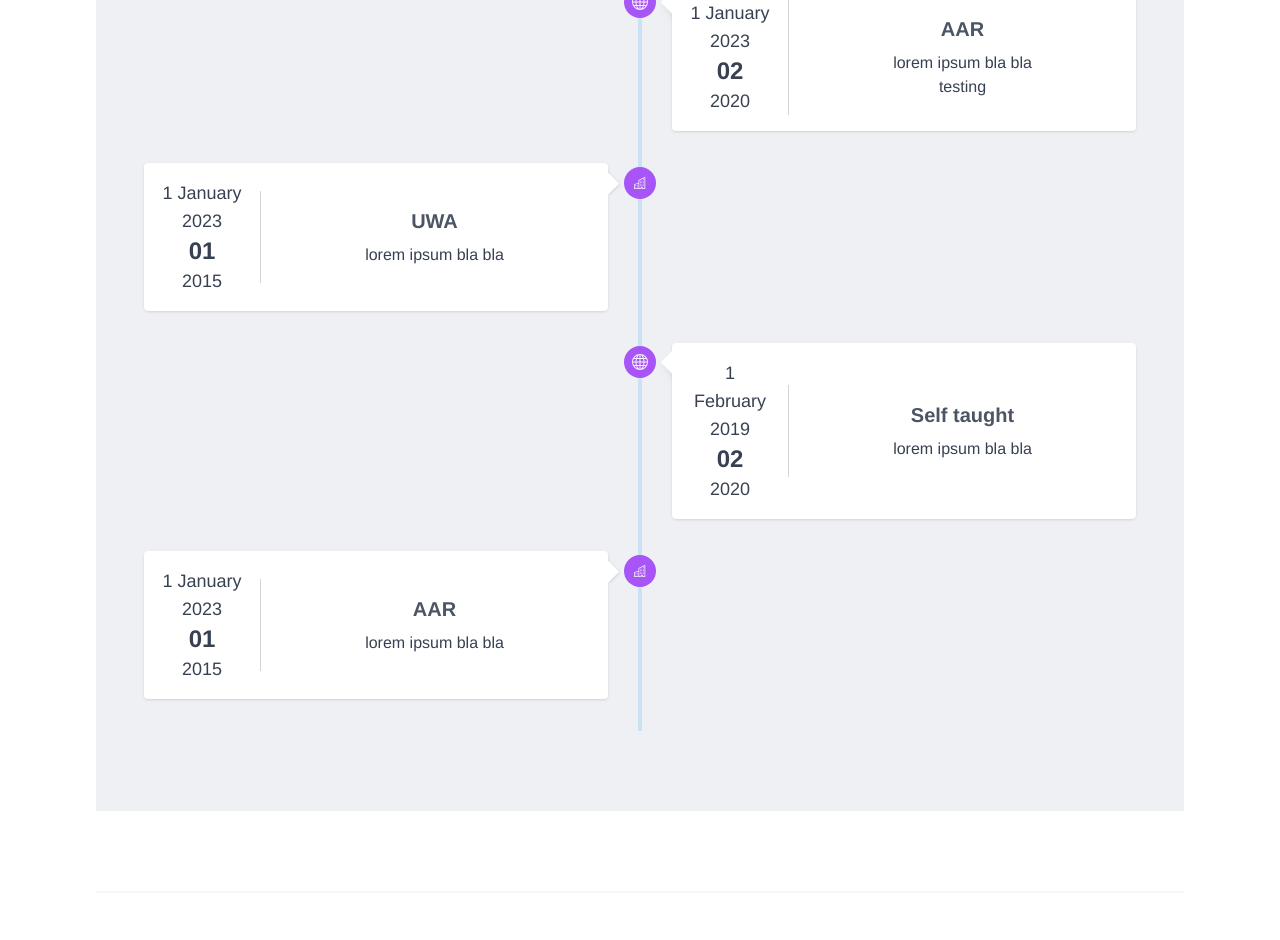
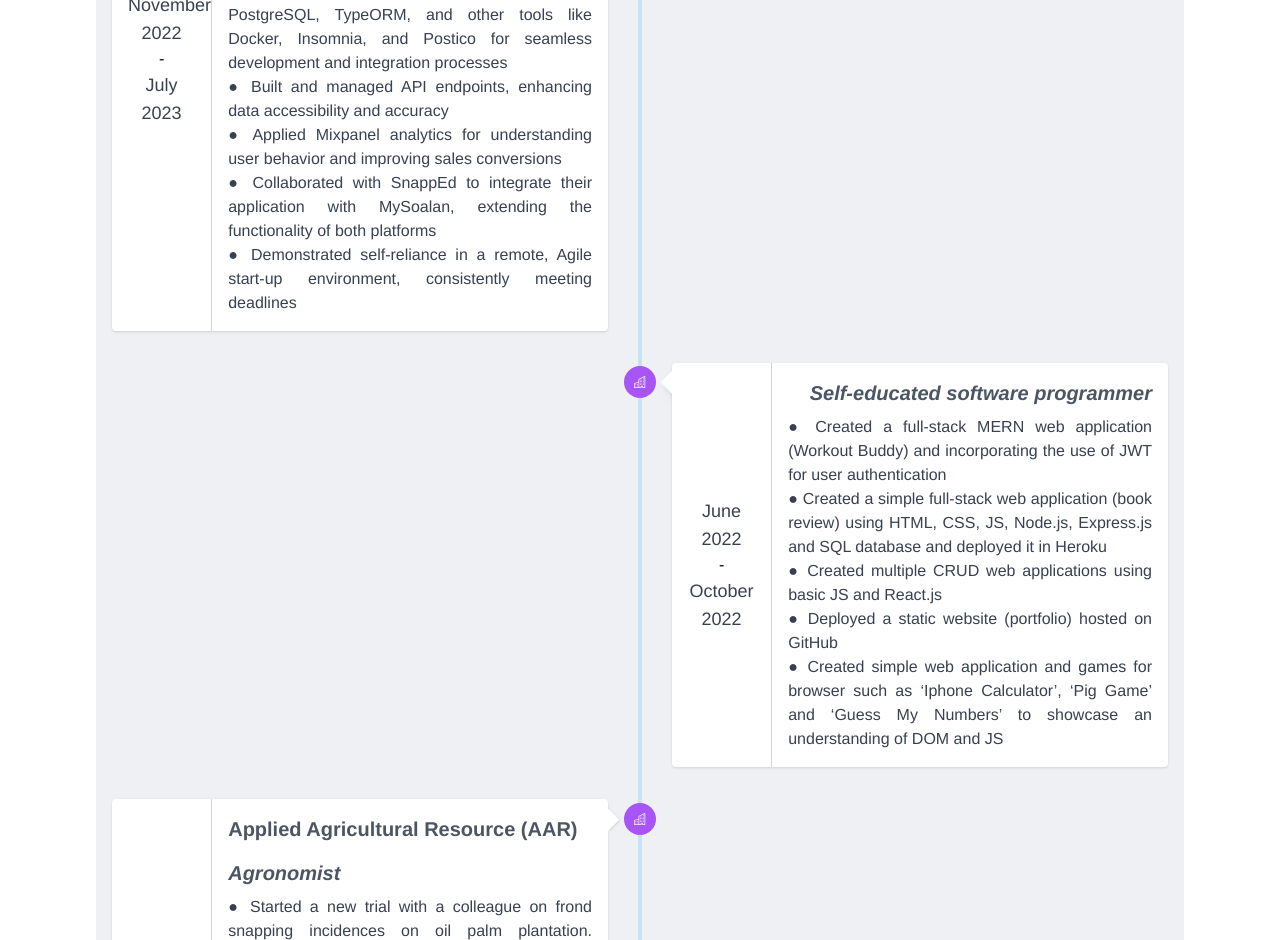
Before and after one commit to azrulwm/portfolio-vue, a Vue app: page /about in a window 1280 px wide. Shown: the part 1860-2800 px from the top of the page. Built offline with nearby package versions, Linux system fonts and the light colour scheme.

Commit message:
Adding my actual experiences in the about section

```diff
--- a/src/components/about/AboutExperienceLeft.vue
+++ b/src/components/about/AboutExperienceLeft.vue
@@ -20,30 +20,33 @@
           </div>
           <div class="relative z-20">
             <div class="flex flex-wrap items-center">
-              <div class="p-4 md:w-1/4">
+              <div class="flex md:flex-col p-4 w-full md:w-1/5 justify-center">
                 <span class="text-lg text-gray-700 dark:text-gray-400">{{
-                  experience.date
+                  experience.date[0]
                 }}</span>
-                <p
-                  class="text-2xl font-bold text-gray-700 dark:text-gray-400 text-bold"
-                >
-                  01
+                <p>&nbsp;-&nbsp;</p>
+                <p class="text-lg text-gray-700 dark:text-gray-400">
+                  {{ experience.date[1] }}
                 </p>
-                <span class="text-lg text-gray-700 dark:text-gray-400"
-                  >2015</span
-                >
               </div>
               <div
                 class="flex-1 p-4 pr-4 border-l border-gray-300 dark:border-gray-700"
               >
-                <p
-                  class="mb-2 text-xl font-bold text-gray-600 dark:text-gray-400"
-                >
-                  {{ experience.company }}
-                </p>
+                <div class="flex flex-wrap gap-2 justify-between items-center">
+                  <p
+                    class="mb-2 text-xl font-bold text-gray-600 dark:text-gray-400"
+                  >
+                    {{ experience.company }}
+                  </p>
+                  <p
+                    class="mb-2 text-xl font-bold italic text-gray-600 dark:text-gray-400"
+                  >
+                    {{ experience.position }}
+                  </p>
+                </div>
                 <div v-for="(detail, index) in experience.details" :key="index">
-                  <p class="text-gray-700 dark:text-gray-500">
-                    {{ detail.description }}
+                  <p class="text-gray-700 dark:text-gray-500 text-justify">
+                    ● {{ detail.description }}
                   </p>
                 </div>
               </div>
--- a/src/components/about/AboutExperienceRight.vue
+++ b/src/components/about/AboutExperienceRight.vue
@@ -18,31 +18,33 @@
           </div>
           <div class="relative z-20">
             <div class="flex flex-wrap items-center">
-              <div class="p-4 md:w-1/4">
+              <div class="flex md:flex-col p-4 w-full md:w-1/5 justify-center">
                 <span class="text-lg text-gray-700 dark:text-gray-400">{{
-                  experience.date
+                  experience.date[0]
                 }}</span>
-
-                <p
-                  class="text-2xl font-bold text-gray-700 dark:text-gray-400 text-bold"
-                >
-                  02
+                <p>&nbsp;-&nbsp;</p>
+                <p class="text-lg text-gray-700 dark:text-gray-400">
+                  {{ experience.date[1] }}
                 </p>
-                <span class="text-lg text-gray-700 dark:text-gray-400"
-                  >2020</span
-                >
               </div>
               <div
                 class="flex-1 p-4 pr-4 border-l border-gray-300 dark:border-gray-700"
               >
-                <p
-                  class="mb-2 text-xl font-bold text-gray-600 dark:text-gray-400"
-                >
-                  {{ experience.company }}
-                </p>
+                <div class="flex flex-wrap gap-2 justify-between items-center">
+                  <p
+                    class="mb-2 text-xl font-bold text-gray-600 dark:text-gray-400"
+                  >
+                    {{ experience.company }}
+                  </p>
+                  <p
+                    class="mb-2 text-xl font-bold italic text-gray-600 dark:text-gray-400"
+                  >
+                    {{ experience.position }}
+                  </p>
+                </div>
                 <div v-for="(detail, index) in experience.details" :key="index">
-                  <p class="text-gray-700 dark:text-gray-500">
-                    {{ detail.description }}
+                  <p class="text-gray-700 dark:text-gray-500 text-justify">
+                    ● {{ detail.description }}
                   </p>
                 </div>
               </div>
@@ -60,11 +62,15 @@
           width="16"
           height="16"
           fill="currentColor"
-          class="w-4 h-4 bi bi-globe"
+          class="w-3 h-3 bi bi-building"
           viewBox="0 0 16 16"
         >
           <path
-            d="M0 8a8 8 0 1 1 16 0A8 8 0 0 1 0 8zm7.5-6.923c-.67.204-1.335.82-1.887 1.855A7.97 7.97 0 0 0 5.145 4H7.5V1.077zM4.09 4a9.267 9.267 0 0 1 .64-1.539 6.7 6.7 0 0 1 .597-.933A7.025 7.025 0 0 0 2.255 4H4.09zm-.582 3.5c.03-.877.138-1.718.312-2.5H1.674a6.958 6.958 0 0 0-.656 2.5h2.49zM4.847 5a12.5 12.5 0 0 0-.338 2.5H7.5V5H4.847zM8.5 5v2.5h2.99a12.495 12.495 0 0 0-.337-2.5H8.5zM4.51 8.5a12.5 12.5 0 0 0 .337 2.5H7.5V8.5H4.51zm3.99 0V11h2.653c.187-.765.306-1.608.338-2.5H8.5zM5.145 12c.138.386.295.744.468 1.068.552 1.035 1.218 1.65 1.887 1.855V12H5.145zm.182 2.472a6.696 6.696 0 0 1-.597-.933A9.268 9.268 0 0 1 4.09 12H2.255a7.024 7.024 0 0 0 3.072 2.472zM3.82 11a13.652 13.652 0 0 1-.312-2.5h-2.49c.062.89.291 1.733.656 2.5H3.82zm6.853 3.472A7.024 7.024 0 0 0 13.745 12H11.91a9.27 9.27 0 0 1-.64 1.539 6.688 6.688 0 0 1-.597.933zM8.5 12v2.923c.67-.204 1.335-.82 1.887-1.855.173-.324.33-.682.468-1.068H8.5zm3.68-1h2.146c.365-.767.594-1.61.656-2.5h-2.49a13.65 13.65 0 0 1-.312 2.5zm2.802-3.5a6.959 6.959 0 0 0-.656-2.5H12.18c.174.782.282 1.623.312 2.5h2.49zM11.27 2.461c.247.464.462.98.64 1.539h1.835a7.024 7.024 0 0 0-3.072-2.472c.218.284.418.598.597.933zM10.855 4a7.966 7.966 0 0 0-.468-1.068C9.835 1.897 9.17 1.282 8.5 1.077V4h2.355z"
+            fill-rule="evenodd"
+            d="M14.763.075A.5.5 0 0 1 15 .5v15a.5.5 0 0 1-.5.5h-3a.5.5 0 0 1-.5-.5V14h-1v1.5a.5.5 0 0 1-.5.5h-9a.5.5 0 0 1-.5-.5V10a.5.5 0 0 1 .342-.474L6 7.64V4.5a.5.5 0 0 1 .276-.447l8-4a.5.5 0 0 1 .487.022zM6 8.694 1 10.36V15h5V8.694zM7 15h2v-1.5a.5.5 0 0 1 .5-.5h2a.5.5 0 0 1 .5.5V15h2V1.309l-7 3.5V15z"
+          ></path>
+          <path
+            d="M2 11h1v1H2v-1zm2 0h1v1H4v-1zm-2 2h1v1H2v-1zm2 0h1v1H4v-1zm4-4h1v1H8V9zm2 0h1v1h-1V9zm-2 2h1v1H8v-1zm2 0h1v1h-1v-1zm2-2h1v1h-1V9zm0 2h1v1h-1v-1zM8 7h1v1H8V7zm2 0h1v1h-1V7zm2 0h1v1h-1V7zM8 5h1v1H8V5zm2 0h1v1h-1V5zm2 0h1v1h-1V5zm0-2h1v1h-1V3z"
           ></path>
         </svg>
       </span>
--- a/src/components/about/AboutExperiences.vue
+++ b/src/components/about/AboutExperiences.vue
@@ -11,43 +11,133 @@
     return {
       experiences: [
         {
-          date: "1 January 2023",
-          company: "Mysoalan",
-          position: "developer",
+          date: ["November 2022", "July 2023"],
+          company: "Mysoalan Technologies",
+          position: "Front-end Software Developer",
           details: [
-            { description: "lorem ipsum bla bla" },
             {
               description:
-                "Lorem ipsum dolor sit amet consectetur adipisicing elit. veniam libero facilis minus reprehenderit",
+                "Utilized TypeScript for full-stack development, creating features for MySoalan and new web apps, and translating Figma designs to functional applications",
+            },
+            {
+              description:
+                "Proficient in Vue.js, Tailwind CSS, SCSS, Nest.js, PostgreSQL, TypeORM, and other tools like Docker, Insomnia, and Postico for seamless development and integration processes",
+            },
+            {
+              description:
+                "Built and managed API endpoints, enhancing data accessibility and accuracy",
+            },
+            {
+              description:
+                "Applied Mixpanel analytics for understanding user behavior and improving sales conversions",
+            },
+            {
+              description:
+                "Collaborated with SnappEd to integrate their application with MySoalan, extending the functionality of both platforms",
+            },
+            {
+              description:
+                "Demonstrated self-reliance in a remote, Agile start-up environment, consistently meeting deadlines",
             },
           ],
         },
         {
-          date: "1 January 2023",
-          company: "AAR",
-          position: "agronomist",
+          date: ["June 2022", "October 2022"],
+          company: "",
+          position: "Self-educated software programmer",
           details: [
-            { description: "lorem ipsum bla bla" },
-            { description: "testing" },
+            {
+              description:
+                "Created a full-stack MERN web application (Workout Buddy) and incorporating the use of JWT for user authentication",
+            },
+            {
+              description:
+                "Created a simple full-stack web application (book review) using HTML, CSS, JS, Node.js, Express.js and SQL database and deployed it in Heroku",
+            },
+            {
+              description:
+                "Created multiple CRUD web applications using basic JS and React.js",
+            },
+            {
+              description:
+                "Deployed a static website (portfolio) hosted on GitHub",
+            },
+            {
+              description:
+                "Created simple web application and games for browser such as ‘Iphone Calculator’, ‘Pig Game’ and ‘Guess My Numbers’ to showcase an understanding of DOM and JS",
+            },
           ],
         },
         {
-          date: "1 January 2023",
-          company: "UWA",
-          position: "scientiest",
-          details: [{ description: "lorem ipsum bla bla" }],
+          date: ["April 2019", "June 2022"],
+          company: "Applied Agricultural Resource (AAR)",
+          position: "Agronomist",
+          details: [
+            {
+              description:
+                "Started a new trial with a colleague on frond snapping incidences on oil palm plantation. Collaborated with GPS/GIS department to incorporate automated sensors (pH, moisture and field water table) for data collection",
+            },
+            {
+              description:
+                "Leading the Drainage Improvement Project under close supervision of Director of Research. Explored alternative hydrological data analysis using QGIS. Working closely with AAR’s principal to automate the piezometer data collection using LoRa Protocol",
+            },
+            {
+              description:
+                "Conducted desktop studies on several lands on the market for AAR’s principal company. Reported on the land suitability and potential for future projects. Analysed data using QGIS and presented the findings that impacted the decision made by the Board of Directors on the land purchase",
+            },
+          ],
         },
         {
-          date: "1 February 2019",
-          company: "Self taught",
-          position: "self taught",
-          details: [{ description: "lorem ipsum bla bla" }],
+          date: ["May 2018", "September 2018"],
+          company: "CSBP Limited",
+          position: "Data Gatherer",
+          details: [
+            {
+              description:
+                "Operated 3 different spectrophotometers (worth AUD100,000, 35,000 and 7,000 respectively) on several crops (i.e., wheat, canola, barley) in the wheatbelt region (WA). Frequent overnight travels. Owns WA driving license",
+            },
+            {
+              description:
+                "Gathered feedbacks from farmers on the beta apps and prototype device. Represented 6 other Data Gatherers in the project meeting with CSBP management to communicate the feedbacks",
+            },
+            {
+              description:
+                "One out of the only two Data Gatherers to work with Kalyx Australia for smaller trial plots in addition to the field",
+            },
+          ],
         },
         {
-          date: "1 January 2023",
-          company: "AAR",
-          position: "scientiest",
-          details: [{ description: "lorem ipsum bla bla" }],
+          date: ["March 2017", "July 2018"],
+          company: "School of Biological Sciences UWA",
+          position: "Research Assistant",
+          details: [
+            {
+              description:
+                "Initiated a research project on the p-acquisition method of Xylomelum genus. Operated hydroponic setup for several native species (Proteaceae family). Obtained research permits from DPaW/local councils. Co-author in a research paper published in July 2020",
+            },
+          ],
+        },
+        {
+          date: ["Juner 2016", "September 2016"],
+          company: "Institute of Agriculture UWA",
+          position: "Internship",
+          details: [
+            {
+              description:
+                "Managed the watering program for over 100 chickpeas in glasshouse setting. Harvested the crops, scanned the roots using WinRHIZO",
+            },
+          ],
+        },
+        {
+          date: ["June 2013", "August 2016"],
+          company: "University of Western Australia",
+          position: "Student",
+          details: [
+            {
+              description:
+                "Bachelor of Science. Majors (i) Agricultural Science (ii) Natural Resource Management. Coursework included agricultural system, effective scientific communication, soil science, environmental science and environmental economics",
+            },
+          ],
         },
       ],
     };
@@ -76,7 +166,7 @@
       </div>
     </div>
     <div class="flex flex-col justify-center">
-      <div class="w-full px-4 mx-auto lg:max-w-5xl">
+      <div class="w-full px-4 mx-auto">
         <div class="relative">
           <div
             class="absolute hidden w-1 h-full transform -translate-x-1/2 bg-[#c9e2f5] dark:bg-gray-700 lg:block left-1/2"
--- a/src/components/about/AboutMe.vue
+++ b/src/components/about/AboutMe.vue
@@ -30,7 +30,7 @@
         </div>
 
         <!-- About details -->
-        <div class="w-full sm:w-3/4 text-left">
+        <div class="w-full sm:w-3/4 text-justify">
           <p
             v-for="bio in bios"
             :key="bio.id"
```
